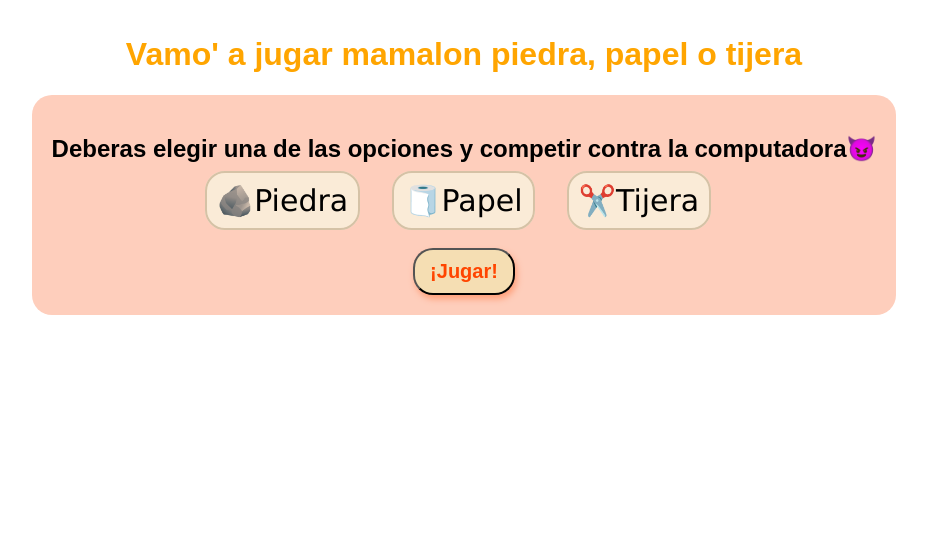
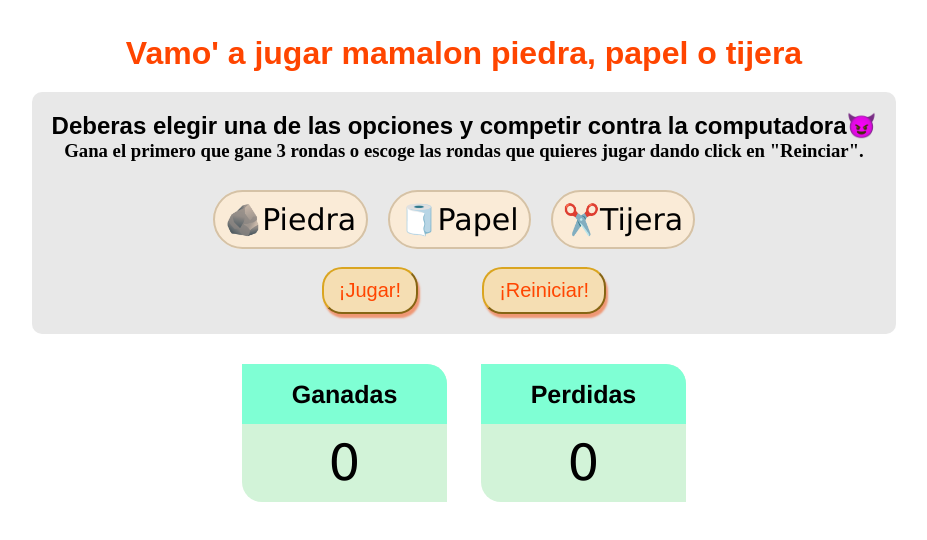
Before and after one commit to CaperAsDev/ProgramacionBasica2022, a plain HTML site: page jugando.html in a window 1280 px wide. Shown: the whole page, without its empty margins (176-1103 px from the left). Drawn offline with Linux system fonts and the light colour scheme.

Commit message:
listo el contador, falta cambiar alertas por html

```diff
--- /dev/null
+++ b/jugando.css
@@ -0,0 +1,116 @@
+*{
+    margin: 0;
+    padding: 0;
+    box-sizing: border-box;
+}
+body{
+    margin: 15px auto;
+    width: 80%;
+    display: flex;
+    flex-direction: column;
+    align-items: center;
+}
+.titulo{
+    font-family:  'Arial Narrow Bold', sans-serif;
+    color: orangered;
+    margin: 20px;
+}
+.seleccion{
+    display: flex;
+    flex-direction: column;
+    align-items: center;
+    background-color: rgb(232, 232, 232);
+    border-radius: 10px;
+    padding: 20px;
+}
+form{
+    display: flex;
+}
+h2{
+    font-family: Arial, Helvetica, sans-serif;
+}
+form label span {
+    font-size: 30px;
+    margin-right: 20px;
+    font-family: Verdana, Geneva, Tahoma, sans-serif;
+    background-color: antiquewhite;
+    border-radius: 30px;
+    padding: 10px;
+    border: solid 2px rgb(213, 194, 166);
+}
+form label span:hover{
+    box-shadow: 2px 4px 6px lightsalmon;
+    background-color: rgb(208, 238, 241);
+}
+form input{
+    appearance: none;
+    visibility: hidden;
+
+}
+form label input[type=radio]:checked + span{
+    box-shadow: 2px 4px 6px rgb(129, 39, 3);
+    background-color: rgb(179, 209, 245);
+
+}
+.botones{
+    width: 50%;
+    display: flex;
+    justify-content: space-evenly;
+}
+#jugar, #reiniciar{
+    margin-top: 30px;
+    padding: 10px 15px;
+    font-size: 20px;
+    font-weight: normal;
+    color: orangered;
+    background-color: wheat;
+    border-radius: 20px;
+    box-shadow: 2px 4px 2px rgb(239, 151, 116);
+    border-color: goldenrod;
+}
+#jugar:hover{
+    background-color: lightgoldenrodyellow;
+    color: rgb(241, 103, 17);
+    font-weight: bolder;
+}
+
+.contador{
+    width: 50%;
+    height: fit-content;
+    justify-content: space-evenly;
+    display: flex;
+    margin-top: 20px;
+
+}
+.contador>div{
+    display: flex;
+    flex-direction: column;
+    margin-top: 10px;
+    align-items: center;
+    height: fit-content;
+    width: 40%;
+    background-color: rgb(210, 243, 216);
+    border-radius: 0px 20px 0px 20px;
+    overflow: hidden;
+}
+.contador div h3{
+    width: 100%;
+    font-family: Helvetica;
+    font-weight: bold;
+    font-size: 25px;
+    line-height: 60px;
+    text-align: center;
+    background-color: aquamarine;
+    margin: 0;
+}
+.contador div div{
+    height: fit-content;
+    width: 70%;
+    margin: 0 auto;
+}
+.contador div div p{
+    margin: 10px 0;
+    text-align: center;
+    font-size: 50px;
+    font-family: 'Lucida Sans', 'Lucida Sans Regular', 'Lucida Grande', 'Lucida Sans Unicode', Geneva, Verdana, sans-serif;
+}
--- a/jugando.html
+++ b/jugando.html
@@ -3,79 +3,17 @@
     <head>
         <meta charset="utf-8"/>
         <title>Jueguito chingon</title>
-        <style>
+        <link rel="stylesheet" href="./jugando.css">
 
-            body{
-                margin: 15px auto;
-                width: 80%;
-                display: flex;
-                flex-direction: column;
-                align-items: center;
-            }
-            .titulo{
-                font-family:  'Arial Narrow Bold', sans-serif;
-                color: orange;
-            }
-            section{
-                display: flex;
-                flex-direction: column;
-                align-items: center;
-                background-color: rgb(254, 206, 188);
-                border-radius: 20px;
-                padding: 20px;
-            }
-            h2{
-                font-family: Arial, Helvetica, sans-serif;
-            }
-            form label span {
-                font-size: 30px;
-                margin-right: 20px;
-                font-family: Verdana, Geneva, Tahoma, sans-serif;
-                background-color: antiquewhite;
-                border-radius: 20px;
-                padding: 10px;
-                border: solid 2px rgb(213, 194, 166);
-            }
-            form label span:hover{
-                box-shadow: 2px 4px 6px lightsalmon;
-                background-color: rgb(208, 238, 241);
-            }
-            form input{
-                appearance: none;
-                visibility: hidden;
-
-            }
-            form label input[type=radio]:checked + span{
-                box-shadow: 2px 4px 6px rgb(129, 39, 3);
-                background-color: rgb(179, 209, 245);
-
-            }
-
-            #jugar{
-                margin-top: 30px;
-                padding: 10px 15px;
-                font-size: 20px;
-                font-weight: bold;
-                color: orangered;
-                background-color: wheat;
-                border-radius: 20px;
-                box-shadow: 2px 4px 6px lightsalmon;
-            }
-            #jugar:hover{
-                background-color: lightsalmon;
-                color: white;
-            }
-
-
-        </style>
     </head>
     <body>
         <header>
             <h1 class="titulo">Vamo' a jugar mamalon piedra, papel o tijera</h1>
         </header>
-        <section>
+        <section class="seleccion">
 
             <h2>Deberas elegir una de las opciones y competir contra la computadora<span>😈</span></h2>
+            <h3>Gana el primero que gane 3 rondas o escoge las rondas que quieres jugar dando click en "Reinciar".</h3>
 
             <form action="" class="options_container">
 
@@ -84,8 +22,27 @@
                 <label ><input type="radio" name="seleccion" id="tijera" class="seleccion"><span>✂️Tijera</span></label>
 
             </form>
+            <div class="botones">
 
-            <input id="jugar" type="button" value="¡Jugar!" onclick="evaluar()" >
+                <input id="jugar" type="button" value="¡Jugar!" onclick="evaluar()" >
+
+                <input id="reiniciar" type="button" value="¡Reiniciar!" onclick="reiniciar()" >
+            </div>
+        </section>
+        <section class="contador">
+            <div class="contador_ganadas">
+                <h3>Ganadas</h3>
+                <div>
+                    <p id="contador_ganadas-numero">0</p>
+                </div>
+            </div>
+            <div class="contador_perdidas">
+                <h3>Perdidas</h3>
+                <div>
+                    <p id="contador_perdidas-numero">0</p>
+                </div>
+
+            </div>
         </section>
 
         <script src="./jugando.js"></script>
--- a/jugando.js
+++ b/jugando.js
@@ -1,13 +1,25 @@
-/* primero vamos a generar las variables de los jugarores */
+/* primero vamos a generar las variables del programa */
 
 let jugador = 0;
 let computador = 0;
-let escogida = ["Piedra","Papel","Tijera"];
+let escogida = ["🪨","🧻","✂️"];
+let ganadas = 0;
+let perdidas = 0;
+let rondas = 3;
+
+// le preguntaremos al jugador cuantas rondas quiere jugar. Asi que el primero en llegar a ese numero sera el ganador
+
+//rondas = prompt("¿Cuantas rondas quieres jugar?");
 
 //El numero que eligira el computador es aleatoria asi que hacemos la funcion para generar ese numero
 
 function aleatorio (min, max){
     return Math.floor(Math.random()* (max - min + 1) + min)
+}
+
+//vamos a hacer el contador en HTML
+function contador (id, contando){
+     document.getElementById(id).textContent= `${contando}`;
 }
 
 //Ahora haremos la funcion que activara el boton jugar de nuestra pagina
@@ -25,7 +37,7 @@ function evaluar(){
 
     //Traer el index de la opcion del array que tenga su propiedad checked en true
 
-    const seleccionado = arrayOpciones.findIndex((fruit) => fruit.checked === true);
+        const seleccionado = arrayOpciones.findIndex((opcion) => opcion.checked === true);
 
     //Ahora pasamos el numero del index(seleccionado) a nuestra variable jugador
 
@@ -35,15 +47,40 @@ jugador = seleccionado;
 
         if(jugador == computador){
             alert(`🤬 Empate: Ambos escogieron ${escogida[jugador]} `)
-    }else if(jugador == 0 && computador == 2){
-       return alert(`🥳 Le ganaste con tu poderosa ${escogida[jugador]} a la debil ${escogida[computador]} del computador` );
+        }else if(jugador == 0 && computador == 2 || jugador == 1 && computador == 0 || jugador == 2 && computador == 1){
+            ganadas ++
+            contador("contador_ganadas-numero", ganadas);
+        alert(`🥳 Le ganaste con tu poderosa ${escogida[jugador]} a la debil ${escogida[computador]} del computador` );
         }
-    else if(jugador == 1 && computador == 0){
-       return alert(`🤩 Le ganaste con tu poderoso ${escogida[jugador]} a la debil ${escogida[computador]} del computador`);
+        else{
+            perdidas ++
+            contador("contador_perdidas-numero", perdidas);
+            alert(`😈 Destrozaron tu triste ${escogida[jugador]} con la vieja confiable ${escogida[computador]} del computador`)
         }
-    else if(jugador == 2 && computador == 1){
-       return alert(`😎 Le ganaste con tu poderosa ${escogida[jugador]} al debil ${escogida[computador]} del computador`);
+
+        console.log(`ganadas: ${ganadas} perdidas: ${perdidas} vs ${rondas}`);
+    //Ahora pondremos una condicional que nos diga cuando tenemos un ganador, esto dependera de la cantidad de rondas que haya escogido el jugador
+
+        if(ganadas == rondas || perdidas == rondas){
+            if(ganadas > perdidas){
+                alert("¡Ganaste!")
+                ganadas = 0;
+                perdidas = 0;
             }else{
-        return alert(`😈 Destrozaron tu triste ${escogida[jugador]} con la vieja confiable ${escogida[computador]} del computador`)
+                alert("¡Perdiste!")
+                ganadas = 0;
+                perdidas = 0;
             }
         }
+
+}
+
+//Haciendo la funcion reinciar
+function reiniciar(){
+    ganadas = 0;
+    perdidas = 0;
+    contador("contador_ganadas-numero", ganadas);
+    contador("contador_perdidas-numero", perdidas);
+    rondas = prompt("¿Cuantas rondas quieres jugar?");
+
+}
```
Lines whose indentation alone changed are shown as unchanged.
